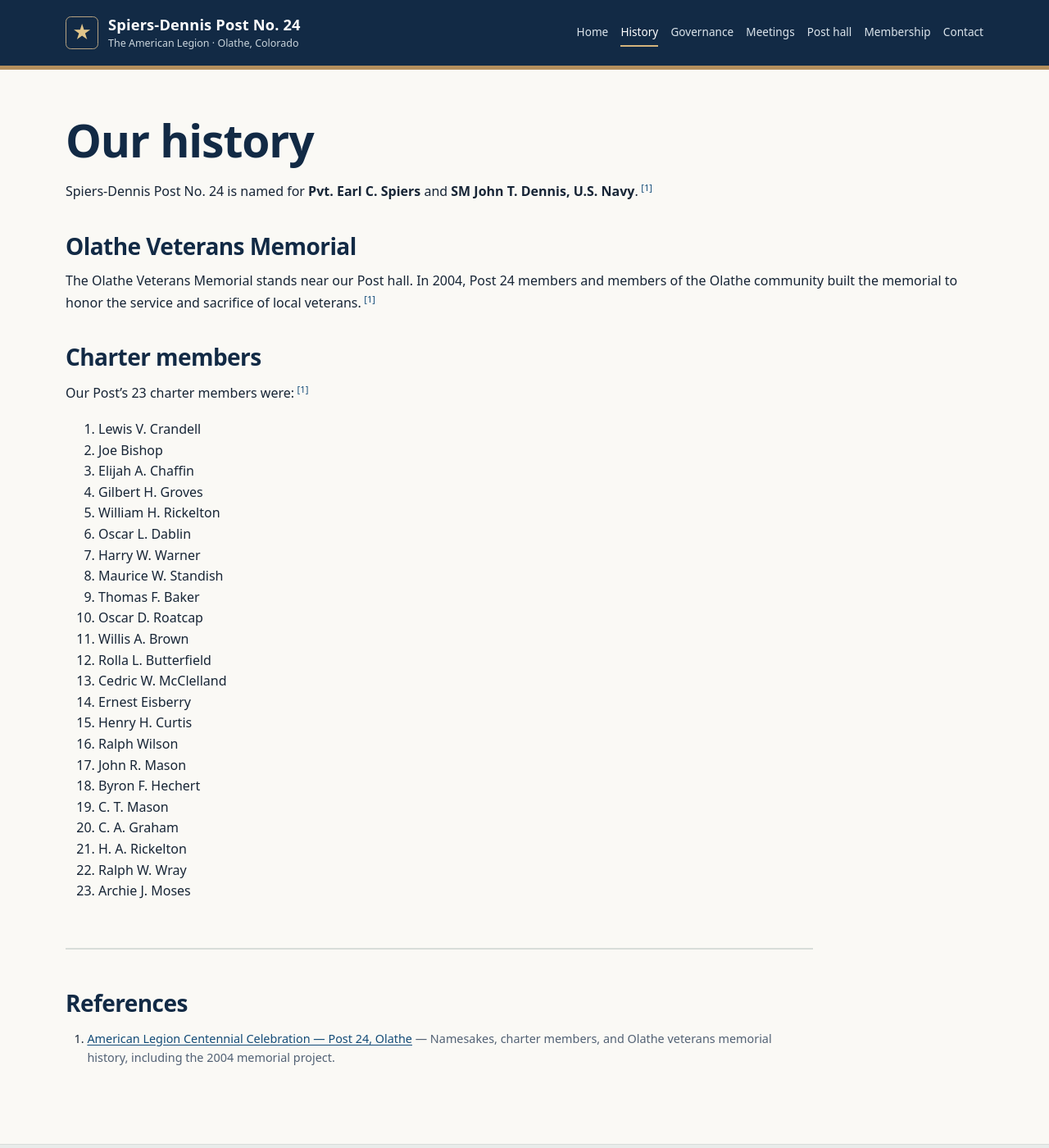
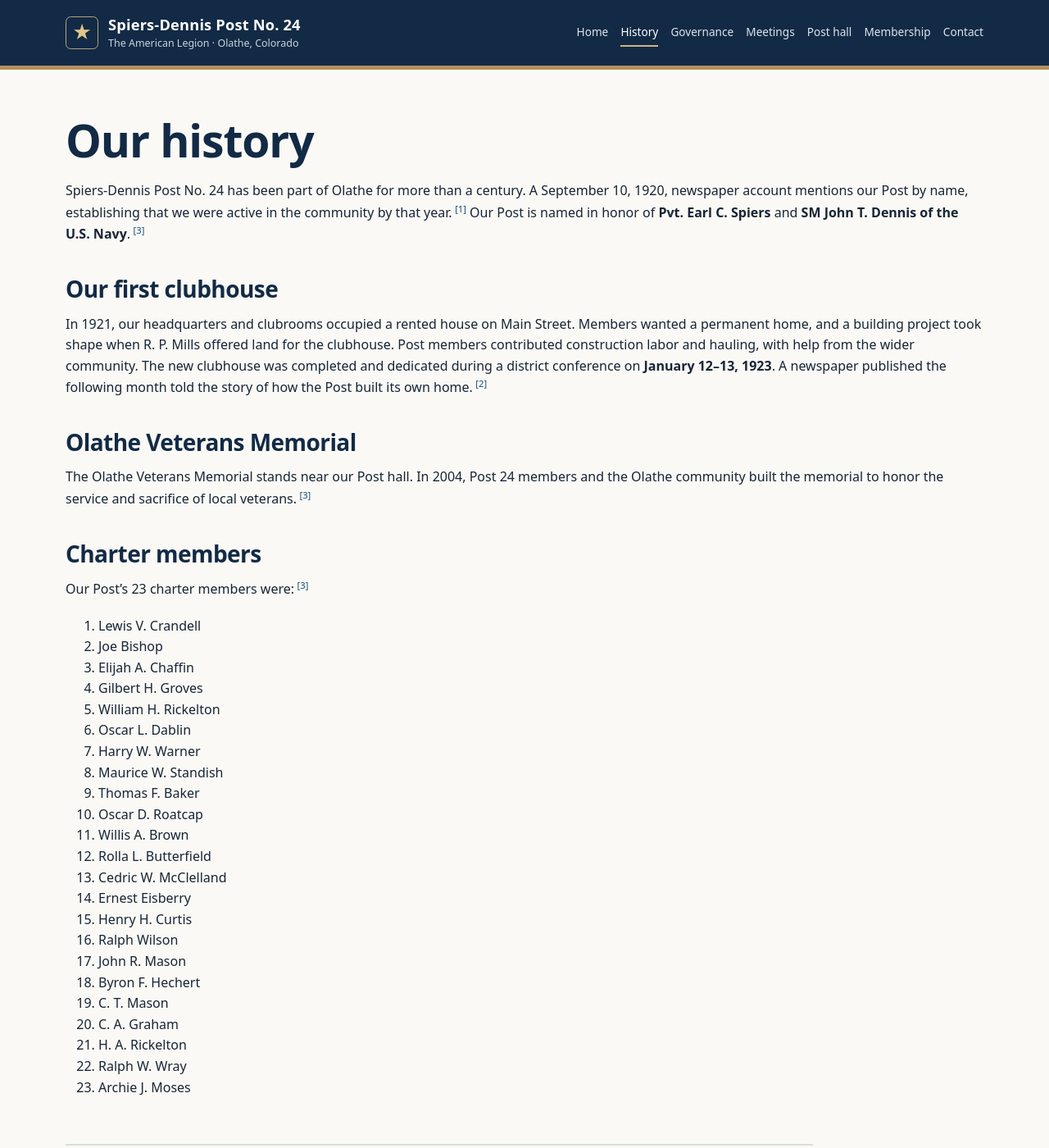
Before and after one commit to SPIERS-DENNIS-POST/spiers-dennis-post.github.io, a Jekyll site: the page built from history/index.md, in a window 1280 px wide and 1400 px high. Shown: the whole window at 82% size. Built offline with Jekyll 4.4.1, drawn with Linux system fonts in a browser that asks for light colours; some of the changed text lies outside the part shown.

Commit message:
Confirm 5:30 PM meetings and document Post history since 1920

```diff
--- a/_data/facts.yml
+++ b/_data/facts.yml
@@ -3,8 +3,8 @@
     value: Fourth Tuesday of each month
     source_ids: [post-meetings-2026-10-27]
   - label: Meeting start time
-    value:
-    source_ids: []
+    value: 5:30 p.m.
+    source_ids: [post-meetings-2026-10-27]
   - label: Dinner served
     value: 5:00 p.m.
     source_ids: [post-meetings-2026-10-27]
--- a/history/index.md
+++ b/history/index.md
@@ -1,15 +1,19 @@
 ---
 title: History
-description: Spiers-Dennis Post 24's namesakes, charter members, and connection to Olathe Veterans Memorial Park.
+description: The history of Spiers-Dennis American Legion Post No. 24 in Olathe, Colorado, documented since 1920, with its 1923 clubhouse and original charter members.
 permalink: /history/
-source_ids: [legion-centennial-post24]
+source_ids: [coconino-sun-1920, olathe-legion-clubhouse-1923, legion-centennial-post24]
 ---
 # Our history
-Spiers-Dennis Post No. 24 is named for **Pvt. Earl C. Spiers** and **SM John T. Dennis, U.S. Navy**.<sup class="reference"><a href="#reference-legion-centennial-post24" aria-label="Reference 1">[1]</a></sup>
+Spiers-Dennis Post No. 24 has been part of Olathe for more than a century. A September 10, 1920, newspaper account mentions our Post by name, establishing that we were active in the community by that year.<sup class="reference"><a href="#reference-coconino-sun-1920" aria-label="Reference 1">[1]</a></sup>
+Our Post is named in honor of **Pvt. Earl C. Spiers** and **SM John T. Dennis of the U.S. Navy**.<sup class="reference"><a href="#reference-legion-centennial-post24" aria-label="Reference 3">[3]</a></sup>
+## Our first clubhouse
+In 1921, our headquarters and clubrooms occupied a rented house on Main Street. Members wanted a permanent home, and a building project took shape when R. P. Mills offered land for the clubhouse. Post members contributed construction labor and hauling, with help from the wider community.
+The new clubhouse was completed and dedicated during a district conference on **January 12–13, 1923**. A newspaper published the following month told the story of how the Post built its own home.<sup class="reference"><a href="#reference-olathe-legion-clubhouse-1923" aria-label="Reference 2">[2]</a></sup>
 ## Olathe Veterans Memorial
-The Olathe Veterans Memorial stands near our Post hall. In 2004, Post 24 members and members of the Olathe community built the memorial to honor the service and sacrifice of local veterans.<sup class="reference"><a href="#reference-legion-centennial-post24" aria-label="Reference 1">[1]</a></sup>
+The Olathe Veterans Memorial stands near our Post hall. In 2004, Post 24 members and the Olathe community built the memorial to honor the service and sacrifice of local veterans.<sup class="reference"><a href="#reference-legion-centennial-post24" aria-label="Reference 3">[3]</a></sup>
 ## Charter members
-Our Post's 23 charter members were:<sup class="reference"><a href="#reference-legion-centennial-post24" aria-label="Reference 1">[1]</a></sup>
+Our Post's 23 charter members were:<sup class="reference"><a href="#reference-legion-centennial-post24" aria-label="Reference 3">[3]</a></sup>
 <ol>
 <li>Lewis V. Crandell</li>
 <li>Joe Bishop</li>
```
Also changed, not shown: _data/sources.yml (+11 -1 lines), index.md (+2 -2 lines), meetings/index.md (+5 -6 lines), README.md.
